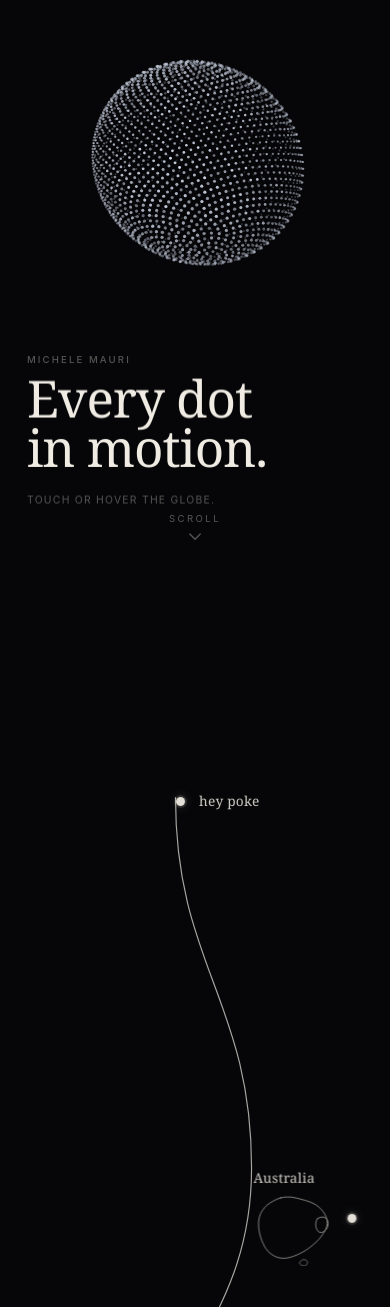
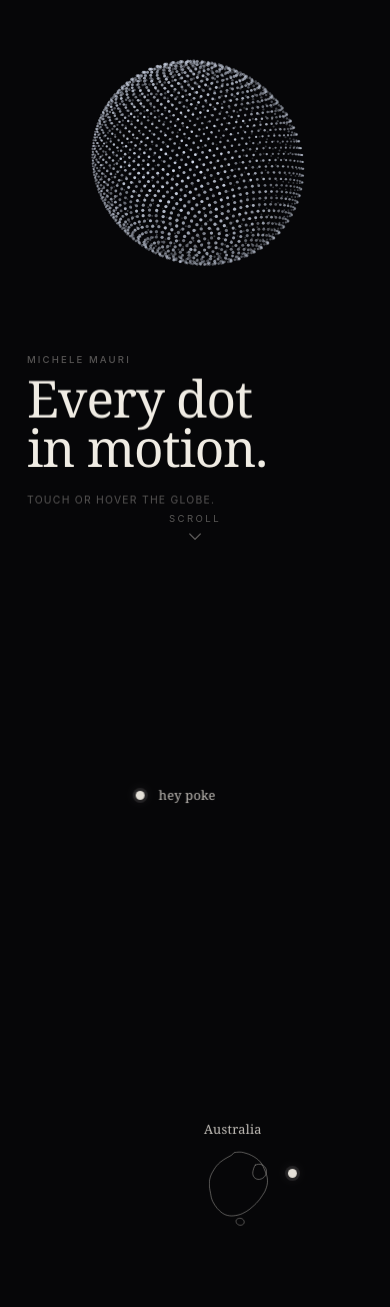
Before and after one commit to mcmr-git/particle-globe, a Next.js app: page / in a window 390 px wide. Shown: the part 261-1568 px from the top of the page. Built offline with nearby package versions, Linux system fonts and the light colour scheme; a web font is replaced by a local one.

Commit message:
fix: preserveAspectRatio none, remove max-height cap, accurate Australia SVG, robust scroll math

```diff
--- a/src/components/AustraliaOutline.tsx
+++ b/src/components/AustraliaOutline.tsx
@@ -1,59 +1,82 @@
 import type { SVGProps } from 'react'
 
 /**
- * Minimalist white SVG outline of Australia.
- * Simplified single-path silhouette, no fill, stroke only.
- * Viewbox based on simplified geographic outline.
+ * Minimalist white SVG silhouette of Australia.
+ * Stroke-only, no fill. Geographically simplified but recognisable.
+ * ViewBox: 0 0 461 500 (approximate relative coordinates)
  */
 export default function AustraliaOutline(props: SVGProps<SVGSVGElement>) {
   return (
     <svg
-      viewBox="0 0 200 180"
+      viewBox="0 0 461 500"
       fill="none"
       xmlns="http://www.w3.org/2000/svg"
-      aria-label="Australia outline"
+      aria-label="Map outline of Australia"
+      role="img"
       {...props}
     >
-      {/* Mainland Australia — simplified silhouette path */}
+      {/* Mainland — simplified clockwise coastal path */}
       <path
-        d="
-          M 68 10
-          C 75 8, 90 6, 105 10
-          C 122 14, 138 18, 150 24
-          C 162 30, 172 40, 178 50
-          C 184 60, 186 72, 183 82
-          C 180 92, 174 100, 168 108
-          C 162 116, 155 122, 148 128
-          C 140 135, 133 140, 124 145
-          C 115 150, 104 155, 94 158
-          C 84 161, 74 162, 65 160
-          C 55 158, 47 153, 40 147
-          C 33 141, 28 133, 24 124
-          C 19 114, 16 103, 14 92
-          C 12 80, 12 68, 15 57
-          C 18 46, 25 36, 34 28
-          C 44 20, 57 13, 68 10
-          Z
-          M 160 62
-          C 166 58, 174 56, 180 60
-          C 186 64, 188 72, 186 80
-          C 184 88, 178 94, 172 96
-          C 166 98, 160 94, 158 88
-          C 155 82, 154 68, 160 62
-          Z
-        "
-        stroke="rgba(240, 236, 228, 0.9)"
-        strokeWidth="2"
+        stroke="rgba(240,236,228,0.88)"
+        strokeWidth="4"
         strokeLinejoin="round"
         strokeLinecap="round"
         fill="none"
+        d="
+          M 200 18
+          C 220 14, 242 12, 262 18
+          L 295 28
+          C 318 38, 340 50, 358 66
+          C 376 82, 388 102, 395 122
+          L 406 148
+          C 416 170, 420 194, 418 216
+          C 416 238, 408 258, 400 276
+          L 386 298
+          C 374 318, 360 336, 344 352
+          C 336 360, 328 368, 318 376
+          L 302 390
+          C 286 402, 270 412, 252 420
+          C 234 428, 214 432, 196 434
+          C 178 436, 160 434, 144 428
+          C 128 422, 114 412, 102 400
+          L 88 386
+          C 76 372, 66 356, 58 340
+          C 50 324, 46 306, 44 288
+          L 40 268
+          C 36 248, 34 228, 36 208
+          C 38 188, 44 168, 54 150
+          L 66 130
+          C 76 112, 90 96, 106 82
+          C 122 68, 140 58, 158 48
+          L 180 36
+          Z
+
+          M 338 100
+          C 352 94, 368 92, 382 98
+          C 396 104, 406 116, 410 130
+          C 414 144, 410 160, 402 172
+          C 394 184, 380 192, 366 194
+          C 352 196, 338 190, 330 180
+          C 322 170, 320 156, 322 144
+          C 324 132, 330 108, 338 100
+          Z
+        "
       />
-      {/* Tasmania — small island south */}
+      {/* Tasmania */}
       <path
-        d="M 118 168 C 122 164, 128 163, 132 166 C 136 169, 136 175, 132 178 C 128 181, 122 180, 118 177 C 114 174, 114 172, 118 168 Z"
-        stroke="rgba(240, 236, 228, 0.9)"
-        strokeWidth="1.5"
+        stroke="rgba(240,236,228,0.88)"
+        strokeWidth="3.5"
+        strokeLinejoin="round"
         fill="none"
+        d="
+          M 218 456
+          C 228 450, 242 448, 252 454
+          C 262 460, 268 472, 264 482
+          C 260 492, 248 498, 236 496
+          C 224 494, 214 486, 212 476
+          C 210 466, 212 460, 218 456
+          Z
+        "
       />
     </svg>
   )
--- a/src/components/RoadmapSection.module.css
+++ b/src/components/RoadmapSection.module.css
@@ -2,10 +2,10 @@
 .section {
   position: relative;
   width: 100%;
-  /* SVG_H / SVG_W * 100vw — but we use a fixed tall height in vw units */
-  /* SVG is 400×2800 so aspect ratio = 7. We use full width. */
+  /* SVG is 400×2800 aspect ratio 7:1.
+     We let it breathe at exactly 700vw tall so the SVG always fills
+     the full section without letterboxing when we use preserveAspectRatio="none". */
   height: 700vw;
-  max-height: 4800px;
   background: var(--bg);
   overflow: hidden;
 }
@@ -14,6 +14,8 @@
 .burstCanvas {
   position: absolute;
   inset: 0;
+  width: 100%;
+  height: 100%;
   pointer-events: none;
   z-index: 30;
 }
@@ -30,32 +32,32 @@
 
 .svgPath {
   fill: none;
-  stroke: rgba(240, 236, 228, 0.7);
-  stroke-width: 1.2;
+  stroke: rgba(240, 236, 228, 0.65);
+  stroke-width: 0.8;
   stroke-linecap: round;
-  /* dasharray/dashoffset set by JS */
   will-change: stroke-dashoffset;
 }
 
-/* ── Nodes: base ─────────────────────────────────────────────────── */
+/* ── Nodes: base state (hidden) ──────────────────────────────── */
 .node {
   position: absolute;
-  /* Centre the node on the SVG coordinate by translating -50% -50% */
-  transform: translate(-50%, -50%);
   display: flex;
   align-items: center;
   gap: 14px;
   cursor: pointer;
   z-index: 20;
-  /* hidden until revealed */
   opacity: 0;
-  scale: 0.7;
-  transition: opacity 0.55s cubic-bezier(0.16, 1, 0.3, 1),
-              scale   0.55s cubic-bezier(0.16, 1, 0.3, 1);
-  /* float applied by JS transform — don't override with transitions */
-  will-change: transform, opacity;
+  scale: 0.75;
+  /* CSS scale + opacity transitions — independent of JS transform */
+  transition:
+    opacity 0.6s cubic-bezier(0.16, 1, 0.3, 1),
+    scale   0.6s cubic-bezier(0.16, 1, 0.3, 1);
+  /* JS float uses transform; CSS scale/opacity are separate properties */
+  will-change: transform, opacity, scale;
   -webkit-tap-highlight-color: transparent;
   user-select: none;
+  /* offset so dot is centred on SVG coordinate */
+  translate: -50% -50%;
 }
 
 .node.revealed {
@@ -63,24 +65,15 @@
   scale: 1;
 }
 
-/* left: dot on left, label on right */
-.side_left {
-  flex-direction: row;
-}
-
-/* right: dot on right, label on left — achieved via row-reverse */
-.side_right {
-  flex-direction: row-reverse;
-}
-
-/* center: stacked */
+.side_left  { flex-direction: row; }
+.side_right { flex-direction: row-reverse; }
 .side_center {
   flex-direction: column;
   align-items: center;
   gap: 10px;
 }
 
-/* ── Dot ─────────────────────────────────────────────────────────── */
+/* ── Dot ───────────────────────────────────────────────────────────── */
 .dot {
   display: block;
   flex-shrink: 0;
@@ -89,20 +82,19 @@
   border-radius: 50%;
   background: rgba(240, 236, 228, 0.95);
   box-shadow:
-    0 0 0 2px rgba(240, 236, 228, 0.12),
-    0 0 12px rgba(240, 236, 228, 0.25);
-  transition: transform 0.15s;
+    0 0 0 3px rgba(240, 236, 228, 0.1),
+    0 0 14px rgba(240, 236, 228, 0.22);
   will-change: transform;
 }
 
 .node:hover .dot,
-.node:focus .dot {
+.node:focus-visible .dot {
   box-shadow:
-    0 0 0 3px rgba(240, 236, 228, 0.2),
-    0 0 22px rgba(240, 236, 228, 0.45);
+    0 0 0 4px rgba(240, 236, 228, 0.18),
+    0 0 24px rgba(240, 236, 228, 0.4);
 }
 
-/* ── Label ───────────────────────────────────────────────────────── */
+/* ── Label ─────────────────────────────────────────────────────────── */
 .label {
   display: flex;
   flex-direction: column;
@@ -111,56 +103,45 @@
 
 .labelText {
   font-family: var(--serif);
-  font-size: clamp(0.85rem, 2.2vw, 1.15rem);
+  font-size: clamp(0.8rem, 2vw, 1.1rem);
   font-weight: 200;
   letter-spacing: 0.02em;
   line-height: 1.1;
-  color: rgba(240, 236, 228, 0.88);
+  color: rgba(240, 236, 228, 0.82);
   white-space: nowrap;
   transition: color 0.2s;
 }
 
 .node:hover .labelText,
-.node:focus .labelText {
+.node:focus-visible .labelText {
   color: rgba(240, 236, 228, 1);
 }
 
-/* ── Final node ──────────────────────────────────────────────────── */
-.nodeFinal {
-  gap: 0;
-}
+/* ── Final node ─────────────────────────────────────────────────────── */
+.nodeFinal { gap: 0; }
 
 .labelFinal .labelText {
-  font-size: clamp(1.4rem, 4vw, 2.8rem);
+  font-size: clamp(1.5rem, 4.5vw, 3.2rem);
   font-weight: 100;
-  letter-spacing: -0.015em;
-  color: rgba(240, 236, 228, 0.95);
+  letter-spacing: -0.02em;
+  color: rgba(240, 236, 228, 0.96);
   white-space: normal;
   text-align: center;
-  max-width: 60vw;
+  max-width: 58vw;
   line-height: 1.05;
 }
 
 /* ── Australia map ───────────────────────────────────────────────── */
 .australiaMap {
-  width: clamp(80px, 16vw, 130px);
+  width: clamp(70px, 14vw, 120px);
   height: auto;
-  opacity: 0.75;
+  opacity: 0.7;
   transition: opacity 0.2s;
   display: block;
+  margin-top: 6px;
 }
 
 .node:hover .australiaMap,
-.node:focus .australiaMap {
-  opacity: 1;
+.node:focus-visible .australiaMap {
+  opacity: 0.95;
 }
-
-/* ── Step number (subtle) ────────────────────────────────────────── */
-.stepNum {
-  font-family: var(--sans);
-  font-size: 0.55rem;
-  letter-spacing: 0.22em;
-  text-transform: uppercase;
-  color: var(--muted-dim);
-  margin-bottom: 2px;
-}
--- a/src/components/RoadmapSection.tsx
+++ b/src/components/RoadmapSection.tsx
@@ -4,7 +4,7 @@ import { useEffect, useRef, useCallback } from 'react'
 import styles from './RoadmapSection.module.css'
 import AustraliaOutline from './AustraliaOutline'
 
-// ─── Types ───────────────────────────────────────────────────────
+// ─── Data ──────────────────────────────────────────────────────────
 interface Step {
   id: number
   label: string
@@ -13,28 +13,25 @@ interface Step {
   isFinal?: boolean
 }
 
-interface Particle {
-  x: number
-  y: number
-  vx: number
-  vy: number
-  alpha: number
-  r: number
-  life: number
+interface BurstParticle {
+  x: number; y: number
+  vx: number; vy: number
+  r: number; life: number
 }
 
-// ─── SVG path definition ─────────────────────────────────────────
-// ViewBox: 0 0 400 2800.  Nodes sit on a slow S-curve.
-// cx,cy = node centre in SVG coords.
+// SVG coordinate space: 400 wide × 2800 tall
+const SVG_W = 400
+const SVG_H = 2800
+
 const NODES = [
-  { id: 1, cx: 180, cy: 220  },
-  { id: 2, cx: 258, cy: 600  },
-  { id: 3, cx: 142, cy: 980  },
-  { id: 4, cx: 268, cy: 1360 },
-  { id: 5, cx: 132, cy: 1740 },
-  { id: 6, cx: 268, cy: 2120 },
-  { id: 7, cx: 200, cy: 2520 },
-]
+  { cx: 180, cy: 220  },
+  { cx: 258, cy: 600  },
+  { cx: 142, cy: 980  },
+  { cx: 268, cy: 1360 },
+  { cx: 132, cy: 1740 },
+  { cx: 268, cy: 2120 },
+  { cx: 200, cy: 2520 },
+] as const
 
 const STEPS: Step[] = [
   { id: 1, label: 'hey poke',                       side: 'left'   },
@@ -46,224 +43,208 @@ const STEPS: Step[] = [
   { id: 7, label: 'Your Creativity in full control', side: 'center', isFinal: true },
 ]
 
-// Build a smooth cubic-bezier path through all NODES
+// ─── Build cubic-bezier path through all nodes ───────────────────
 function buildPath(): string {
-  if (NODES.length === 0) return ''
   let d = `M ${NODES[0].cx} ${NODES[0].cy}`
   for (let i = 0; i < NODES.length - 1; i++) {
     const a = NODES[i]
     const b = NODES[i + 1]
-    const dy = (b.cy - a.cy) * 0.45
-    // control points: keep x near the node, push y outward
+    const dy = (b.cy - a.cy) * 0.44
     d += ` C ${a.cx} ${a.cy + dy}, ${b.cx} ${b.cy - dy}, ${b.cx} ${b.cy}`
   }
   return d
 }
 
 const PATH_D = buildPath()
-const SVG_W = 400
-const SVG_H = 2800
 
-// ─── Particle burst helpers ───────────────────────────────────────
-function spawnBurst(canvas: HTMLCanvasElement, x: number, y: number) {
+// ─── Canvas particle burst ────────────────────────────────────────
+function runBurst(canvas: HTMLCanvasElement, x: number, y: number) {
   const ctx = canvas.getContext('2d')
   if (!ctx) return
-  const count = 18
-  const particles: Particle[] = Array.from({ length: count }, () => {
+
+  const particles: BurstParticle[] = Array.from({ length: 20 }, () => {
     const angle = Math.random() * Math.PI * 2
-    const speed = 1.2 + Math.random() * 2.8
+    const speed = 1.0 + Math.random() * 3.2
     return {
       x, y,
       vx: Math.cos(angle) * speed,
       vy: Math.sin(angle) * speed,
-      alpha: 1,
-      r: 0.8 + Math.random() * 1.4,
+      r: 0.7 + Math.random() * 1.5,
       life: 1,
     }
   })
 
-  let raf = 0
+  let rafId = 0
   const tick = () => {
     ctx.clearRect(0, 0, canvas.width, canvas.height)
-    let alive = false
+    let any = false
     for (const p of particles) {
-      p.x += p.vx
-      p.y += p.vy
-      p.vx *= 0.92
-      p.vy *= 0.92
-      p.life -= 0.022
-      p.alpha = Math.max(0, p.life)
-      if (p.life > 0) alive = true
-      ctx.globalAlpha = p.alpha
-      ctx.fillStyle = '#f0ece4'
+      p.x  += p.vx; p.y  += p.vy
+      p.vx *= 0.91; p.vy *= 0.91
+      p.life -= 0.02
+      if (p.life <= 0) continue
+      any = true
+      ctx.globalAlpha = p.life * p.life  // quadratic fade
+      ctx.fillStyle   = '#f0ece4'
       ctx.beginPath()
       ctx.arc(p.x, p.y, p.r, 0, Math.PI * 2)
       ctx.fill()
     }
     ctx.globalAlpha = 1
-    if (alive) raf = requestAnimationFrame(tick)
+    if (any) rafId = requestAnimationFrame(tick)
     else ctx.clearRect(0, 0, canvas.width, canvas.height)
   }
-  raf = requestAnimationFrame(tick)
-  return () => cancelAnimationFrame(raf)
+  rafId = requestAnimationFrame(tick)
 }
 
-// ─── Component ────────────────────────────────────────────────────
+// ─── Component ──────────────────────────────────────────────────────
 export default function RoadmapSection() {
   const sectionRef  = useRef<HTMLDivElement>(null)
-  const svgRef      = useRef<SVGSVGElement>(null)
   const pathRef     = useRef<SVGPathElement>(null)
   const nodeRefs    = useRef<(HTMLDivElement | null)[]>([])
   const canvasRef   = useRef<HTMLCanvasElement>(null)
-  const floatRaf    = useRef<number>(0)
-  const scrollRaf   = useRef<number>(0)
-  const revealedRef = useRef<boolean[]>(new Array(NODES.length).fill(false))
+  const floatRafRef = useRef<number>(0)
+  const revealed    = useRef<boolean[]>(new Array(NODES.length).fill(false))
 
-  // ── Float animation ────────────────────────────────────────────
-  useEffect(() => {
-    // Unique float params per node
-    const params = NODES.map((_, i) => ({
-      amp:   5 + Math.random() * 3,
-      freq:  0.38 + Math.random() * 0.28,
-      phase: Math.random() * Math.PI * 2,
-      // slight horizontal drift too
-      xAmp:  1.5 + Math.random() * 1.5,
-      xFreq: 0.22 + Math.random() * 0.18,
+  // Precomputed per-node float params (stable across renders)
+  const floatParams = useRef(
+    NODES.map(() => ({
+      amp:    5  + Math.random() * 3,
+      freq:   0.36 + Math.random() * 0.30,
+      phase:  Math.random() * Math.PI * 2,
+      xAmp:   1.4 + Math.random() * 1.6,
+      xFreq:  0.20 + Math.random() * 0.20,
       xPhase: Math.random() * Math.PI * 2,
     }))
+  )
 
-    const start = performance.now()
+  // ── Float animation (vanilla rAF) ──────────────────────────────
+  useEffect(() => {
+    const params = floatParams.current
+    const t0 = performance.now()
+
     const tick = (now: number) => {
-      const t = (now - start) / 1000
+      const t = (now - t0) * 0.001
       for (let i = 0; i < nodeRefs.current.length; i++) {
         const el = nodeRefs.current[i]
         if (!el) continue
         const p = params[i]
-        const dy = Math.sin(t * p.freq * Math.PI * 2 + p.phase) * p.amp
+        const dy = Math.sin(t * p.freq  * Math.PI * 2 + p.phase)  * p.amp
         const dx = Math.sin(t * p.xFreq * Math.PI * 2 + p.xPhase) * p.xAmp
+        // translate: -50% -50% is handled by CSS `translate` property.
+        // JS sets `transform` for float — they compose.
         el.style.transform = `translate(${dx}px, ${dy}px)`
       }
-      floatRaf.current = requestAnimationFrame(tick)
+      floatRafRef.current = requestAnimationFrame(tick)
     }
-    floatRaf.current = requestAnimationFrame(tick)
-    return () => cancelAnimationFrame(floatRaf.current)
+    floatRafRef.current = requestAnimationFrame(tick)
+    return () => cancelAnimationFrame(floatRafRef.current)
   }, [])
 
-  // ── Scroll-driven path draw & node reveals ─────────────────────
+  // ── Scroll → path draw + node reveals ──────────────────────────
   useEffect(() => {
     const section = sectionRef.current
     const pathEl  = pathRef.current
     if (!section || !pathEl) return
 
-    // wait for path to mount so getTotalLength works
     const totalLength = pathEl.getTotalLength()
-    pathEl.style.strokeDasharray  = `${totalLength}`
-    pathEl.style.strokeDashoffset = `${totalLength}`
+    pathEl.style.strokeDasharray  = String(totalLength)
+    pathEl.style.strokeDashoffset = String(totalLength)
 
-    // For each node, compute the arc-length fraction at which it sits
-    // by sampling the path parametrically. We know NODES[i].cy / SVG_H ≈ progress.
-    // Use a simple scroll fraction approach.
-    const nodeProgressFractions = NODES.map(n => n.cy / SVG_H)
+    // Each node sits at cy/SVG_H fraction of the SVG height = same fraction
+    // of the section height (since section h = 700vw = 7 * section.offsetWidth
+    // and SVG is 400×2800 with aspect ratio 7, using preserveAspectRatio=none).
+    const nodeFractions = NODES.map(n => n.cy / SVG_H)
 
     const onScroll = () => {
-      const rect   = section.getBoundingClientRect()
-      const sH     = section.offsetHeight
-      const viewH  = window.innerHeight
-      // progress 0 = top of section at bottom of viewport
-      // progress 1 = bottom of section at top of viewport
-      const rawProg = (-rect.top) / (sH - viewH)
-      const prog = Math.max(0, Math.min(1, rawProg))
+      const rect  = section.getBoundingClientRect()
+      const sH    = section.offsetHeight
+      const viewH = window.innerHeight
+      // prog: 0 when section-top = viewport-top, 1 when section-bottom = viewport-bottom
+      const prog = Math.max(0, Math.min(1, -rect.top / Math.max(1, sH - viewH)))
 
-      // Path draw: offset decreases as we scroll
-      pathEl.style.strokeDashoffset = `${totalLength * (1 - prog)}`
+      pathEl.style.strokeDashoffset = String(totalLength * (1 - prog))
 
-      // Reveal nodes
       for (let i = 0; i < NODES.length; i++) {
-        if (revealedRef.current[i]) continue
-        if (prog >= nodeProgressFractions[i] * 0.96) {
-          revealedRef.current[i] = true
-          const el = nodeRefs.current[i]
-          if (el) {
-            el.classList.add(styles.revealed)
-          }
+        if (revealed.current[i]) continue
+        // Reveal slightly before the path reaches the node for a natural feel
+        if (prog >= nodeFractions[i] * 0.94) {
+          revealed.current[i] = true
+          nodeRefs.current[i]?.classList.add(styles.revealed)
         }
       }
     }
 
     window.addEventListener('scroll', onScroll, { passive: true })
-    onScroll() // run on mount in case already scrolled
+    onScroll()
     return () => window.removeEventListener('scroll', onScroll)
   }, [])
 
-  // ── Node click → particle burst ────────────────────────────────
-  const handleNodeClick = useCallback((e: React.MouseEvent | React.TouchEvent, nodeEl: HTMLDivElement | null) => {
-    const canvas = canvasRef.current
-    if (!canvas || !nodeEl) return
+  // ── Resize canvas to match section ───────────────────────────────
+  useEffect(() => {
+    const canvas  = canvasRef.current
+    const section = sectionRef.current
+    if (!canvas || !section) return
 
-    const rect  = nodeEl.getBoundingClientRect()
-    const cRect = canvas.getBoundingClientRect()
-    const x = rect.left + rect.width / 2  - cRect.left
-    const y = rect.top  + rect.height / 2 - cRect.top
-
-    // Scale pulse on the node dot
-    const dot = nodeEl.querySelector('[data-dot]') as HTMLElement | null
-    if (dot) {
-      dot.style.transition = 'transform 0.15s cubic-bezier(0.34,1.56,0.64,1)'
-      dot.style.transform = 'scale(2.2)'
-      setTimeout(() => {
-        dot.style.transform = 'scale(1)'
-      }, 200)
-    }
-
-    spawnBurst(canvas, x, y)
-  }, [])
-
-  // ── Canvas resize ──────────────────────────────────────────────
-  useEffect(() => {
-    const canvas = canvasRef.current
-    if (!canvas) return
     const resize = () => {
-      canvas.width  = window.innerWidth
-      canvas.height = canvasRef.current?.parentElement?.offsetHeight || window.innerHeight
+      const dpr   = Math.min(window.devicePixelRatio || 1, 2)
+      const w     = section.offsetWidth
+      const h     = section.offsetHeight
+      canvas.width  = w * dpr
+      canvas.height = h * dpr
+      canvas.style.width  = w + 'px'
+      canvas.style.height = h + 'px'
+      const ctx = canvas.getContext('2d')
+      if (ctx) ctx.scale(dpr, dpr)
     }
     resize()
     window.addEventListener('resize', resize)
     return () => window.removeEventListener('resize', resize)
   }, [])
 
-  // ── Compute node CSS position from SVG coords ──────────────────
-  // The SVG stretches full-width of the section and full-height.
-  // We render nodes as absolutely positioned overlays.
-  // pct: fraction of SVG width/height → CSS percent.
-  const nodePos = (i: number) => ({
-    left: `${(NODES[i].cx / SVG_W) * 100}%`,
-    top:  `${(NODES[i].cy / SVG_H) * 100}%`,
-  })
+  // ── Click / tap → particle burst ───────────────────────────────
+  const handleActivate = useCallback(
+    (nodeEl: HTMLDivElement | null) => {
+      const canvas  = canvasRef.current
+      const section = sectionRef.current
+      if (!canvas || !nodeEl || !section) return
+
+      const nRect = nodeEl.getBoundingClientRect()
+      const sRect = section.getBoundingClientRect()
+      // Position relative to section (canvas covers section, not viewport)
+      const x = nRect.left + nRect.width  / 2 - sRect.left
+      const y = nRect.top  + nRect.height / 2 - sRect.top
+
+      // Dot pulse
+      const dot = nodeEl.querySelector<HTMLElement>('[data-dot]')
+      if (dot) {
+        dot.style.transition = 'transform 0.18s cubic-bezier(0.34,1.56,0.64,1)'
+        dot.style.transform  = 'scale(2.4)'
+        setTimeout(() => { dot.style.transform = 'scale(1)' }, 220)
+      }
+
+      runBurst(canvas, x, y)
+    },
+    []
+  )
 
   return (
     <section ref={sectionRef} className={styles.section}>
-      {/* Full-section particle burst canvas */}
-      <canvas ref={canvasRef} className={styles.burstCanvas} aria-hidden="true" />
+      {/* Burst canvas — covers entire section */}
+      <canvas ref={canvasRef} className={styles.burstCanvas} aria-hidden />
 
-      {/* SVG path — draws on scroll */}
+      {/* Scroll-drawn path */}
       <svg
-        ref={svgRef}
         className={styles.svg}
         viewBox={`0 0 ${SVG_W} ${SVG_H}`}
-        preserveAspectRatio="xMidYMid meet"
-        aria-hidden="true"
+        preserveAspectRatio="none"
+        aria-hidden
       >
-        <path
-          ref={pathRef}
-          d={PATH_D}
-          className={styles.svgPath}
-        />
+        <path ref={pathRef} d={PATH_D} className={styles.svgPath} />
       </svg>
 
       {/* Checkpoint nodes */}
-      {STEPS.map((step, i) => {
-        const pos = nodePos(i)
-        return (
+      {STEPS.map((step, i) => (
         <div
           key={step.id}
           ref={el => { nodeRefs.current[i] = el }}
@@ -271,22 +252,24 @@ export default function RoadmapSection() {
             styles.node,
             styles[`side_${step.side}`],
             step.isFinal ? styles.nodeFinal : '',
-            ].join(' ')}
-            style={{ left: pos.left, top: pos.top }}
-            onClick={e => handleNodeClick(e, nodeRefs.current[i])}
-            onTouchEnd={e => handleNodeClick(e, nodeRefs.current[i])}
+          ].filter(Boolean).join(' ')}
+          style={{
+            left: `${(NODES[i].cx / SVG_W) * 100}%`,
+            top:  `${(NODES[i].cy / SVG_H) * 100}%`,
+          }}
+          onClick={() => handleActivate(nodeRefs.current[i])}
+          onTouchEnd={e => { e.preventDefault(); handleActivate(nodeRefs.current[i]) }}
           role="button"
           tabIndex={0}
+          onKeyDown={e => { if (e.key === 'Enter' || e.key === ' ') handleActivate(nodeRefs.current[i]) }}
           aria-label={step.label}
         >
-            {/* The glowing dot */}
           <span className={styles.dot} data-dot />
 
-            {/* Label area */}
           <div className={[
             styles.label,
             step.isFinal ? styles.labelFinal : '',
-            ].join(' ')}>
+          ].filter(Boolean).join(' ')}>
             {step.isAustralia ? (
               <>
                 <span className={styles.labelText}>{step.label}</span>
@@ -297,8 +280,7 @@ export default function RoadmapSection() {
             )}
           </div>
         </div>
-        )
-      })}
+      ))}
     </section>
   )
 }
```
Lines whose indentation alone changed are shown as unchanged.
